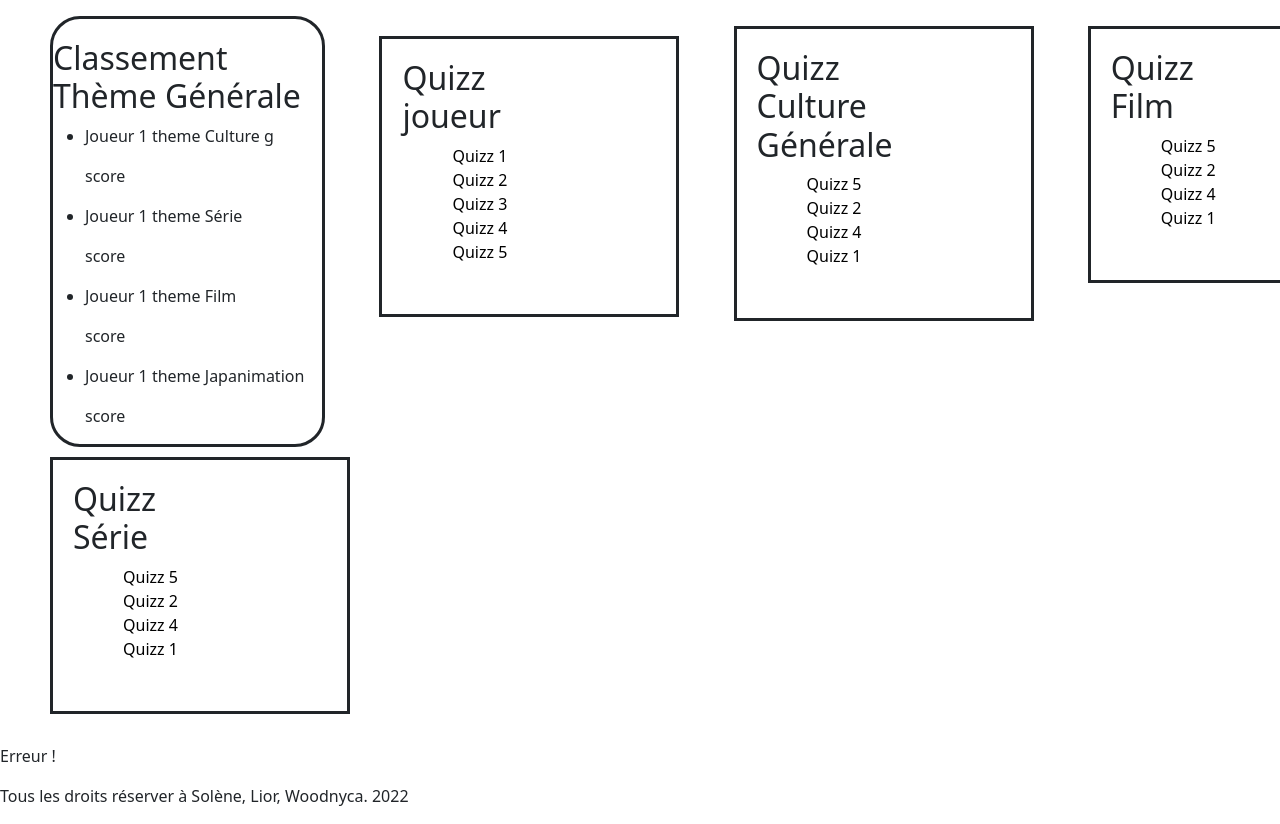
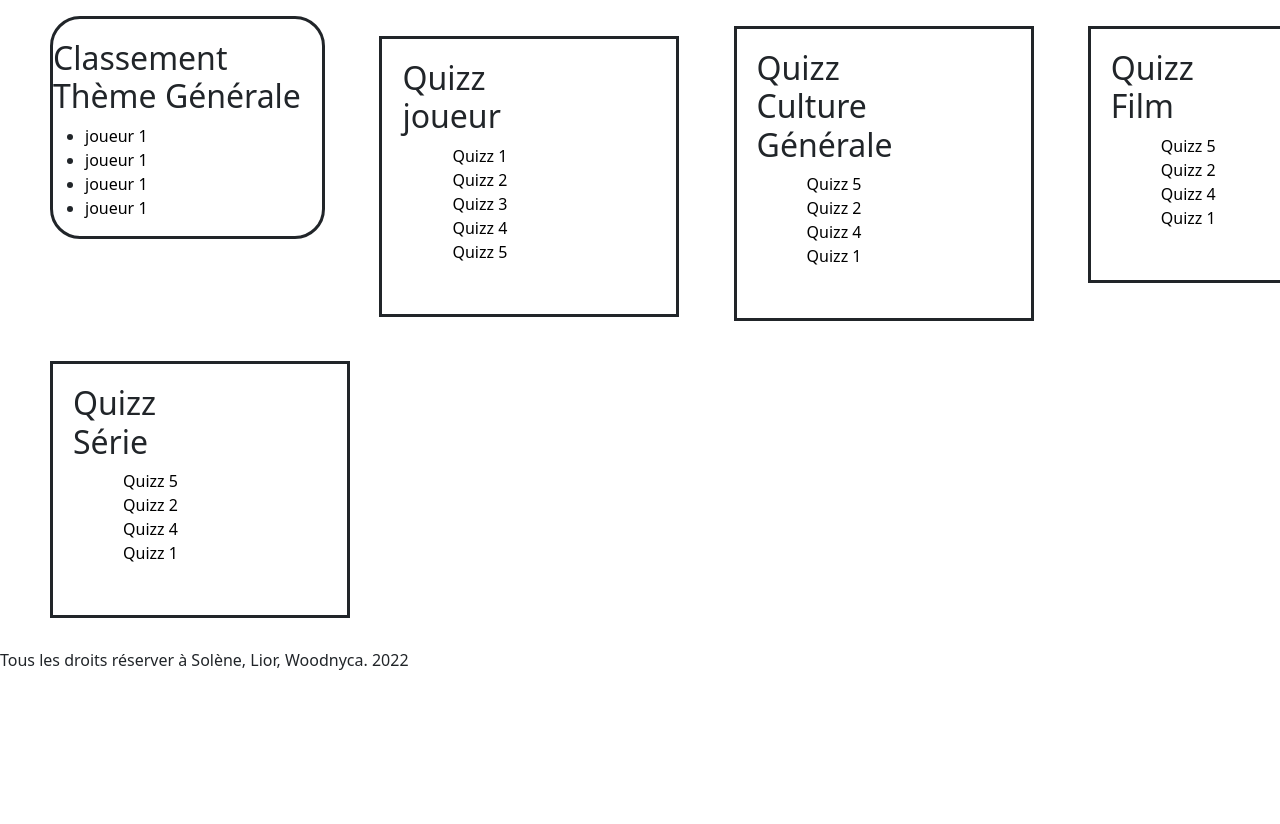
Before and after one commit to DUT-Info-Montreuil/L_univers_du_quizz_Lior_Solene_Woodnyca, a PHP site: page /index.php?module=accueil in a window 1280 px wide; the page is wider, and only the part inside the window is pictured. Shown: the part 84-908 px from the top of that part. After the commit the page ends 754 px from the top of that part, so only its background shows below. Run offline with PHP 8.4, Linux system fonts and the light colour scheme.

Commit message:
modif des liens des joueurs dans la page d'acceuil + modif petite erreurs

```diff
--- a/L_univers_du_quizz/modules/accueil/mod_accueil.php
+++ b/L_univers_du_quizz/modules/accueil/mod_accueil.php
@@ -21,7 +21,7 @@
 					break;
 				case "japanimation":
 					break;
-				default: $controleur->erreur();
+				default: ;
 			}
 
 
--- a/L_univers_du_quizz/modules/accueil/vue_accueil.php
+++ b/L_univers_du_quizz/modules/accueil/vue_accueil.php
@@ -16,23 +16,19 @@
                     <h2>Classement Thème Générale </h2>
                     <ul>
                         <li>
-                            <p> Joueur 1 theme Culture g</p>
-                            <p> score </p>
+                            <a href=# > joueur 1</a>
                         </li>
 
                         <li>
-                            <p> Joueur 1 theme Série</p>
-                            <p> score </p>
+                            <a href=# > joueur 1</a>
                         </li>
 
                         <li>
-                            <p> Joueur 1 theme Film</p>
-                            <p> score </p>
+                            <a href=# > joueur 1</a>
                         </li>
 
                         <li>
-                            <p> Joueur 1 theme Japanimation</p>
-                            <p> score </p>
+                            <a href=# > joueur 1</a>
                         </li>
 
                     </ul>
--- a/L_univers_du_quizz/modules/mod_connexion/modele_connexion.php
+++ b/L_univers_du_quizz/modules/mod_connexion/modele_connexion.php
@@ -33,7 +33,7 @@
 
 
             if(!isset($_POST["pseudo"]) || strlen($_POST['pseudo']) == 0) {
-                trow new Exeption("Login non valide");
+                throw new Exception("Login non valide");
             }
 
             $t = array($_POST["pseudo"]);
```
